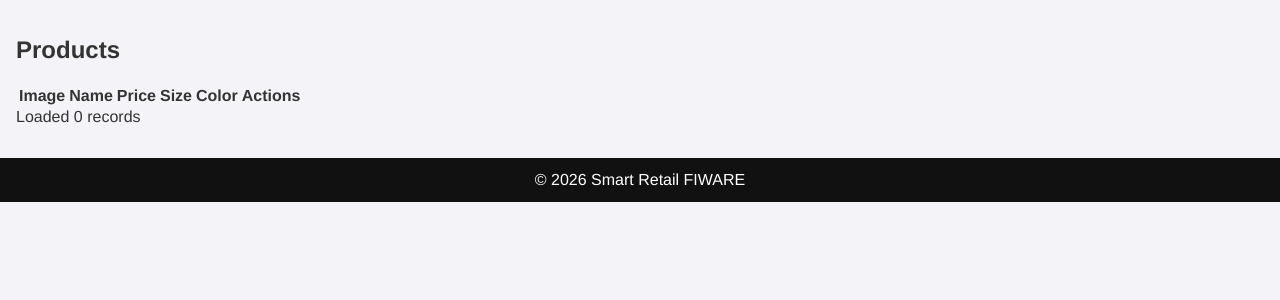
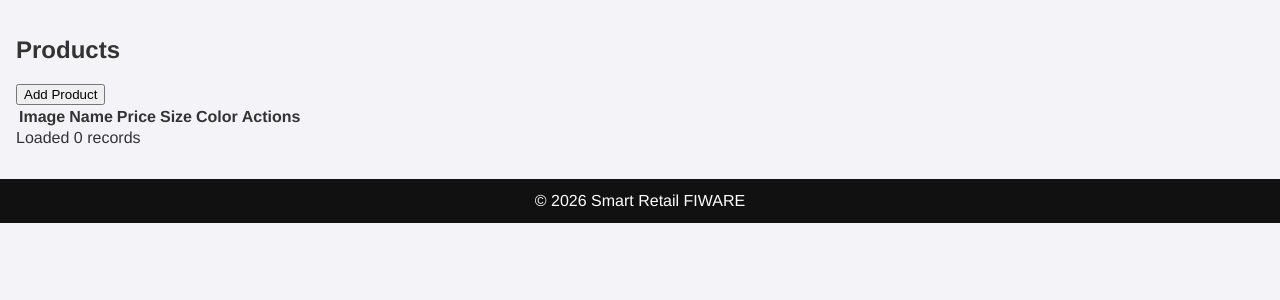
Before and after one commit to nicolasallerponte/smart-retail-fiware, a Flask app: page /products in a window 1280 px wide. Shown: the part 44-344 px from the top of the page. Run offline with Flask 3, Linux system fonts and the light colour scheme; data that the repository does not hold is empty; some libraries are stand-ins or nearby versions.

Commit message:
feat: add Product Add/Edit modal form with HTML5 + JS validation

```diff
--- a/static/js/app.js
+++ b/static/js/app.js
@@ -67,6 +67,7 @@ document.addEventListener('DOMContentLoaded', () => {
         loadStoreDetail(storeId);
     } else if (pathname === '/products') {
         loadProducts();
+        initProductModal();
     } else if (pathname.startsWith('/products/')) {
         const productId = pathname.split('/')[2];
         loadProductDetail(productId);
@@ -133,7 +134,7 @@ document.addEventListener('DOMContentLoaded', () => {
                     <td>${product.size.value}</td>
                     <td><span class="color-box" style="background:${product.color.value}; width: 16px; height: 16px; display:inline-block; border: 1px solid #000;"></span></td>
                     <td>
-                        <button onclick="alert('Not implemented')">Edit</button>
+                        <button onclick="editProduct('${product.id}')">Edit</button>
                         <button onclick="deleteProduct('${product.id}')">Delete</button>
                     </td>
                 `;
@@ -142,6 +143,124 @@ document.addEventListener('DOMContentLoaded', () => {
         } catch (err) {
             console.error('Error loading products:', err);
         }
+    }
+
+    function initProductModal() {
+        const modal      = document.getElementById('product-modal');
+        const form       = document.getElementById('product-form');
+        const titleEl    = document.getElementById('modal-title');
+        const idInput    = document.getElementById('product-form-id');
+        const nameInput  = document.getElementById('product-form-name');
+        const priceInput = document.getElementById('product-form-price');
+        const sizeSelect = document.getElementById('product-form-size');
+        const colorInput = document.getElementById('product-form-color');
+        const imageInput = document.getElementById('product-form-image');
+        const errorEl    = document.getElementById('product-form-error');
+        const addBtn     = document.getElementById('add-product-btn');
+        const cancelBtn  = document.getElementById('product-form-cancel');
+
+        // Guard: elements may not exist on other pages
+        if (!modal || !addBtn) return;
+
+        function openModal()  { modal.removeAttribute('hidden'); }
+        function closeModal() { modal.setAttribute('hidden', ''); errorEl.textContent = ''; }
+
+        // Open modal in create mode
+        addBtn.addEventListener('click', function () {
+            titleEl.textContent  = 'Add Product';
+            idInput.value        = '';
+            nameInput.value      = '';
+            priceInput.value     = '';
+            sizeSelect.value     = 'Medium';
+            colorInput.value     = '#000000';
+            imageInput.value     = '';
+            openModal();
+        });
+
+        cancelBtn.addEventListener('click', closeModal);
+
+        // Close on backdrop click
+        modal.addEventListener('click', function (e) {
+            if (e.target === modal) closeModal();
+        });
+
+        // Expose to window so dynamically generated Edit buttons can call it
+        window.editProduct = function (productId) {
+            fetch('/api/products/' + encodeURIComponent(productId))
+                .then(function (r) { return r.json(); })
+                .then(function (product) {
+                    titleEl.textContent  = 'Edit Product';
+                    idInput.value        = product.id;
+                    nameInput.value      = product.name  ? product.name.value  : '';
+                    priceInput.value     = product.price ? product.price.value : '';
+                    sizeSelect.value     = product.size  ? product.size.value  : 'Medium';
+                    colorInput.value     = product.color ? product.color.value : '#000000';
+                    imageInput.value     = product.image ? product.image.value : '';
+                    openModal();
+                })
+                .catch(function (err) { console.error('Error fetching product for edit:', err); });
+        };
+
+        form.addEventListener('submit', function (e) {
+            e.preventDefault();
+            errorEl.textContent = '';
+
+            // JS validation
+            const name  = nameInput.value.trim();
+            const price = parseFloat(priceInput.value);
+            const color = colorInput.value;
+            const image = imageInput.value.trim();
+
+            if (!name) {
+                errorEl.textContent = 'Name is required.';
+                return;
+            }
+            if (isNaN(price) || price < 0) {
+                errorEl.textContent = 'Price must be a positive number.';
+                return;
+            }
+            if (!/^#[0-9A-Fa-f]{6}$/.test(color)) {
+                errorEl.textContent = 'Color must be a valid hex code (#RRGGBB).';
+                return;
+            }
+            if (!image) {
+                errorEl.textContent = 'Image URL is required.';
+                return;
+            }
+
+            const productId = idInput.value;
+            const isEdit    = Boolean(productId);
+
+            // PATCH sends NGSI-formatted attrs; POST sends plain values (model class builds NGSI)
+            const body = isEdit
+                ? {
+                    name:  { type: 'String', value: name },
+                    price: { type: 'Number', value: price },
+                    size:  { type: 'String', value: sizeSelect.value },
+                    color: { type: 'String', value: color },
+                    image: { type: 'String', value: image }
+                  }
+                : { name, price, size: sizeSelect.value, color, image };
+
+            const url    = isEdit
+                ? '/api/products/' + encodeURIComponent(productId)
+                : '/api/products';
+            const method = isEdit ? 'PATCH' : 'POST';
+
+            fetch(url, {
+                method,
+                headers: { 'Content-Type': 'application/json' },
+                body: JSON.stringify(body)
+            })
+                .then(function (r) {
+                    if (!r.ok) return r.text().then(function (t) { throw new Error(t); });
+                    closeModal();
+                    loadProducts();
+                })
+                .catch(function (err) {
+                    errorEl.textContent = 'Error saving product: ' + err.message;
+                });
+        });
     }
 
     async function loadEmployees() {
--- a/templates/products.html
+++ b/templates/products.html
@@ -2,6 +2,9 @@
 {% block content %}
 <section>
   <h1>Products</h1>
+
+  <button id="add-product-btn">Add Product</button>
+
   <div id="product-list-wrapper">
     <table id="products-table">
       <thead>
@@ -19,4 +22,53 @@
   </div>
   <div id="status">Products loaded on API calls</div>
 </section>
+
+<!-- Product Add/Edit Modal -->
+<div id="product-modal" class="modal-overlay" hidden>
+  <div class="modal-content">
+    <h2 id="modal-title">Add Product</h2>
+
+    <form id="product-form" novalidate>
+      <!-- Hidden: entity ID — read-only, never shown to the user -->
+      <input type="hidden" id="product-form-id" />
+
+      <div class="form-group">
+        <label for="product-form-name">Name</label>
+        <input type="text" id="product-form-name" placeholder="e.g. Industrial Motor" required />
+      </div>
+
+      <div class="form-group">
+        <label for="product-form-price">Price (€)</label>
+        <input type="number" id="product-form-price" min="0" step="0.01" placeholder="0.00" required />
+      </div>
+
+      <div class="form-group">
+        <label for="product-form-size">Size</label>
+        <select id="product-form-size" required>
+          <option value="Small">Small</option>
+          <option value="Medium">Medium</option>
+          <option value="Large">Large</option>
+          <option value="One Size">One Size</option>
+        </select>
+      </div>
+
+      <div class="form-group">
+        <label for="product-form-color">Color</label>
+        <input type="color" id="product-form-color" value="#000000" required />
+      </div>
+
+      <div class="form-group">
+        <label for="product-form-image">Image URL</label>
+        <input type="url" id="product-form-image" placeholder="https://example.com/image.jpg" required />
+      </div>
+
+      <div id="product-form-error" class="form-error"></div>
+
+      <div class="form-actions">
+        <button type="button" id="product-form-cancel">Cancel</button>
+        <button type="submit" id="product-form-submit">Save</button>
+      </div>
+    </form>
+  </div>
+</div>
 {% endblock %}
```
Also changed, not shown: PRD.md (+3 -2 lines), architecture.md (+1 -0 lines), data_model.md (+1 -0 lines), static/css/style.css (+65 -0 lines).
